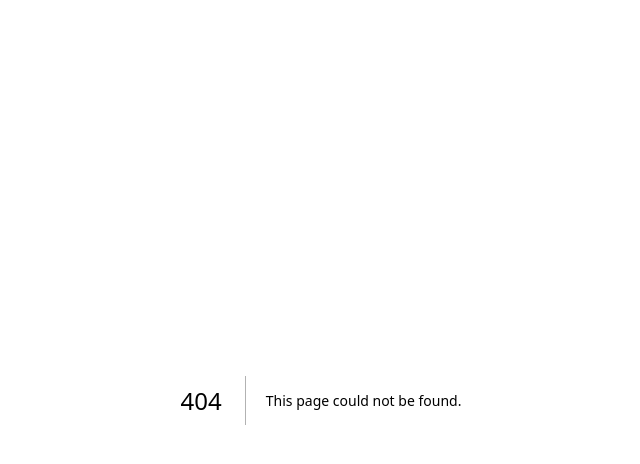
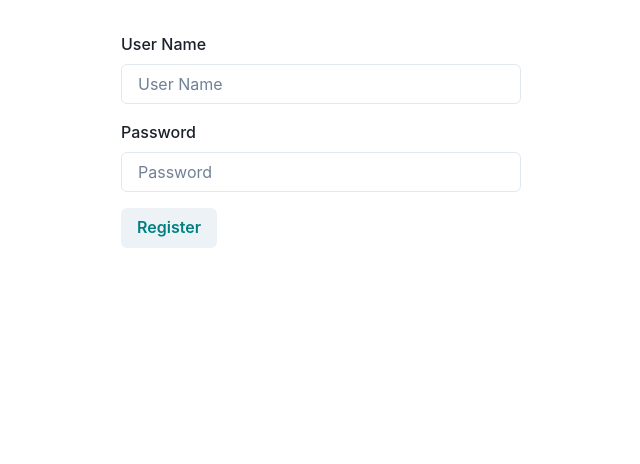
Before and after one commit to YashGunjal/reddit-Clone-ts-React-node-grQl, a Next.js app in the folder web/: page /register in a window 1280 px wide. Before the commit this address had no page. Shown: the top 464 px of the page, without its empty margins (319-959 px from the left). Built offline with nearby package versions, Linux system fonts and the light colour scheme.

Commit message:
created register form user and password field

```diff
--- /dev/null
+++ b/web/src/components/Wrapper.tsx
@@ -0,0 +1,23 @@
+import { Box } from "@chakra-ui/react";
+import React from "react";
+
+interface WrapperProps {
+  children: string | JSX.Element | JSX.Element[] | (() => JSX.Element);
+  variant?: "small" | "regular";
+}
+
+export const Wrapper: React.FC<WrapperProps> = ({
+  children,
+  variant = "regular",
+}) => {
+  return (
+    <Box
+      mt={8}
+      maxW={variant === "regular" ? "800px" : "400px"}
+      mx="auto"
+      w="100%"
+    >
+      <>{children}</>
+    </Box>
+  );
+};
--- /dev/null
+++ b/web/src/pages/register.tsx
@@ -0,0 +1,57 @@
+import {
+  FormControl,
+  FormLabel,
+  Input,
+  FormErrorMessage,
+  Button,
+  Box,
+} from "@chakra-ui/react";
+import { Field, Form, Formik } from "formik";
+import React from "react";
+import { InputField } from "../components/InputField";
+import { Wrapper } from "../components/Wrapper";
+
+interface registerProps {}
+
+export const Register: React.FC<registerProps> = ({}) => {
+
+  return (
+    <Wrapper variant="small">
+      <Formik
+        initialValues={{ username: "", password: "" }}
+        onSubmit={(values) => {
+          console.log(values);
+        }}
+      >
+        {({ isSubmitting }) => (
+          <Form>
+            <InputField
+              name="username"
+              placeholder="User Name"
+              label=" User Name"
+            />
+            <Box mt={4}>
+              <InputField
+                name="password"
+                placeholder="Password"
+                label=" Password"
+                type="password"
+              />
+            </Box>
+            <Button
+              mt={4}
+              type="submit"
+              isLoading={isSubmitting}
+              color={"teal"}
+            >
+              {" "}
+              Register
+            </Button>
+          </Form>
+        )}
+      </Formik>
+    </Wrapper>
+  );
+};
+
+export default Register;
```
